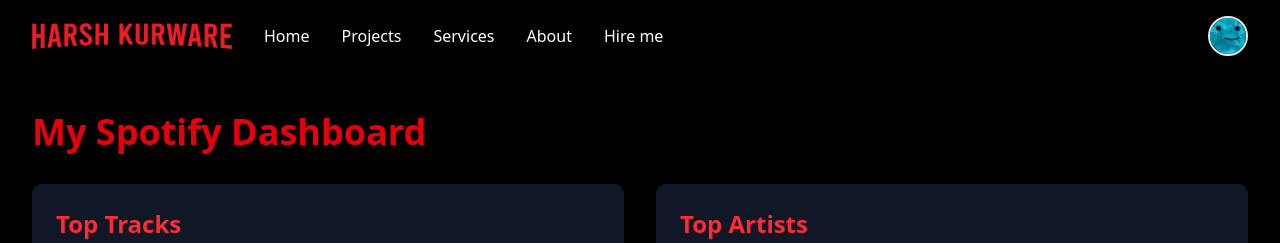
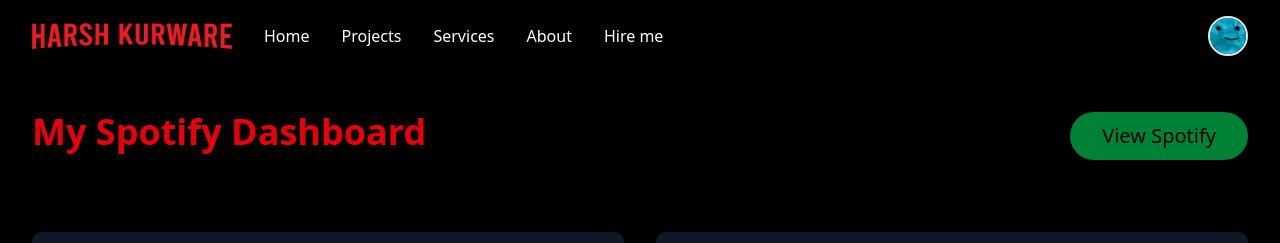
Before and after one commit to vincentdkafka/HarshKurware-Portfolio, a Next.js app: page /music in a window 1280 px wide. Shown: the top 243 px of the page. Built offline with nearby package versions, Linux system fonts and the light colour scheme; no server answers.

Commit message:
added spotify button

```diff
--- a/app/(jobs)/music/page.jsx
+++ b/app/(jobs)/music/page.jsx
@@ -1,4 +1,6 @@
 "use client";
+import { Button } from "@/components/ui/button";
+import Link from "next/link";
 import { useEffect, useState } from "react";
 
 const Music = () => {
@@ -24,13 +26,20 @@
 
   return (
     <div className="bg-black text-white min-h-screen p-8 space-y-12">
-      <h1 className="text-4xl font-bold text-red-600 mb-8">
-        My Spotify Dashboard
-      </h1>
-
+      <div className="flex justify-between">
+        {" "}
+        <h1 className="text-4xl font-bold text-red-600 mb-8">
+          My Spotify Dashboard
+        </h1>
+        <Link href="https://open.spotify.com/user/31ix7aup3m2rlgfa7swrgk5zbzku?si=cba611326f674fbe">
+          {" "}
+          <Button className="text-black text-xl px-8 py-6 rounded-4xl bg-green-700 mb-6 hover:bg-green-900">
+            View Spotify
+          </Button>
+        </Link>
+      </div>
 
       <div className="grid md:grid-cols-2 gap-8">
-
         <div className="bg-gray-900 rounded-lg shadow-lg p-6 hover:shadow-2xl transition-shadow duration-300">
           <h2 className="text-2xl font-semibold text-red-500 mb-4">
             Top Tracks
@@ -46,7 +55,6 @@
             ))}
           </ul>
         </div>
-
 
         <div className="bg-gray-900 rounded-lg shadow-lg p-6 hover:shadow-2xl transition-shadow duration-300">
           <h2 className="text-2xl font-semibold text-red-500 mb-4">
@@ -64,7 +72,6 @@
           </ul>
         </div>
       </div>
-
 
       <div className="bg-gray-900 rounded-lg shadow-lg p-6 hover:shadow-2xl transition-shadow duration-300">
         <h2 className="text-2xl font-semibold text-red-500 mb-4">
```
